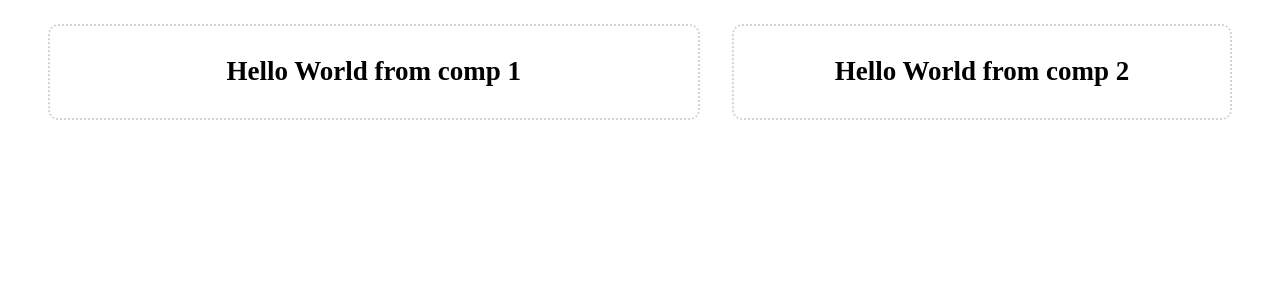
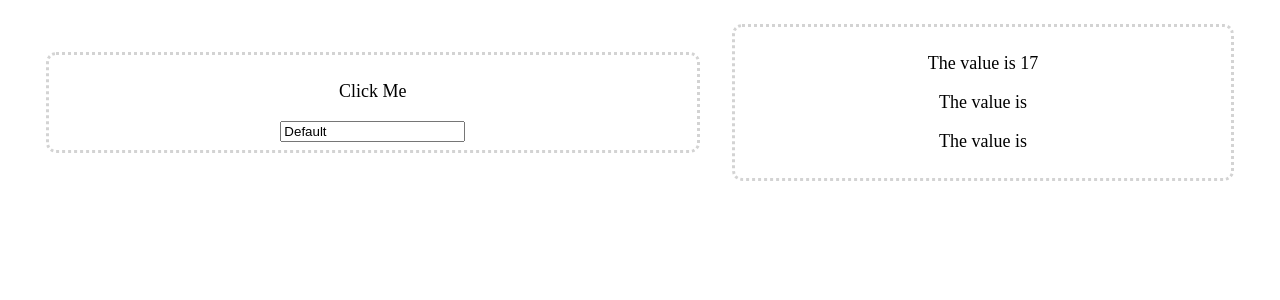
Before and after one commit to Krom121/bookmarks-frontend, a React (Create React App) app: page / in a window 1280 px wide. Shown: the top 300 px of the page. Built offline with nearby package versions, Linux system fonts and the light colour scheme; no server answers.

Commit message:
props/extenal-api/rendering to comp2

```diff
--- a/src/App.js
+++ b/src/App.js
@@ -4,11 +4,33 @@ import Comp1 from './Comp1.js';
 import Comp2 from './Comp2.js';
 
 class App extends Component {
+  constructor(props) {
+    super(props);
+    this.state = {
+      value: 17, title: "", explanation: "",
+    }
+  }
+  componentDidMount(){
+    fetch("https://api.nasa.gov/planetary/apod?api_key=DEMO_KEY")
+    .then(response => response.json())
+    .then(
+      data =>
+      this.setState({ title: data.title, explanation: data.explanation })
+    )
+    .catch((error) => {console.log('Error fetching and parsing data', error)})
+  }
+  inc_value() {
+    const newValue = this.state.value + 1;
+    this.setState({value: newValue});
+  }
   render(){
     return (
       <div className="App flex-container">
-      <Comp1 />
-      <Comp2 />
+      <Comp1 text="Click Me" inc_value={this.inc_value.bind(this)}/>
+      <Comp2
+        value={this.state.value}
+        explanation={this.state.explanation}
+      />
     </div>
     );
   }
--- a/src/Comp1.js
+++ b/src/Comp1.js
@@ -1,15 +1,38 @@
 import React, { Component } from 'react';
+import PropTypes from 'prop-types';
+
 
 class Comp1 extends Component {
+  constructor(props) {
+    super(props);
+    this.state = {
+      searchValue: "Default",
+    }
+  }
+  clicked_p(){
+    this.props.inc_value();
+  }
   render(){
     return (
       <div className="Comp1">
 
-      <h2>Hello World from comp 1</h2>
+        <p onClick={this.clicked_p.bind(this)}>{ this.props.text }</p>
+        <input
+          type="search" value={this.state.searchValue}
+          onChange={this.searchChange.bind(this)}
+        />
 
       </div>
     );
   }
+  searchChange(e) {
+    this.setState({searchValue: e.target.value})
+  }
+  static propTypes = {
+    text: PropTypes.string.isRequired,
+    inc_value: PropTypes.func.isRequired,
+  }
+
 }
 
 export default Comp1;
--- a/src/Comp2.js
+++ b/src/Comp2.js
@@ -1,14 +1,21 @@
 import React, { Component } from 'react';
+import PropTypes from 'prop-types';
 
 class Comp2 extends Component {
   render(){
     return (
       <div className="Comp2">
 
-      <h2>Hello World from comp 2</h2>
-
+        <p>The value is { this.props.value }</p>
+        <p>The value is { this.props.title }</p>
+        <p>The value is { this.props.explanation }</p>
       </div>
     );
+  }
+  static propTypes = {
+    value: PropTypes.number.isRequired,
+    title: PropTypes.string.isRequired,
+    explanation: PropTypes.string.isRequired,
   }
 }
 
--- a/src/temp.css
+++ b/src/temp.css
@@ -12,7 +12,7 @@
     width: 50%;
     margin: 1rem;
     padding: .5rem;
-    border: 2.5px dotted lightgray;
+    border: 3.5px dotted lightgray;
     border-radius: 10px;
 
 }
@@ -23,6 +23,6 @@
    width: 38%;
    margin: 1rem;
    padding: .5rem;
-   border: 2.5px dotted lightgray;
+   border: 3.5px dotted lightgray;
    border-radius: 10px;
 }
```
